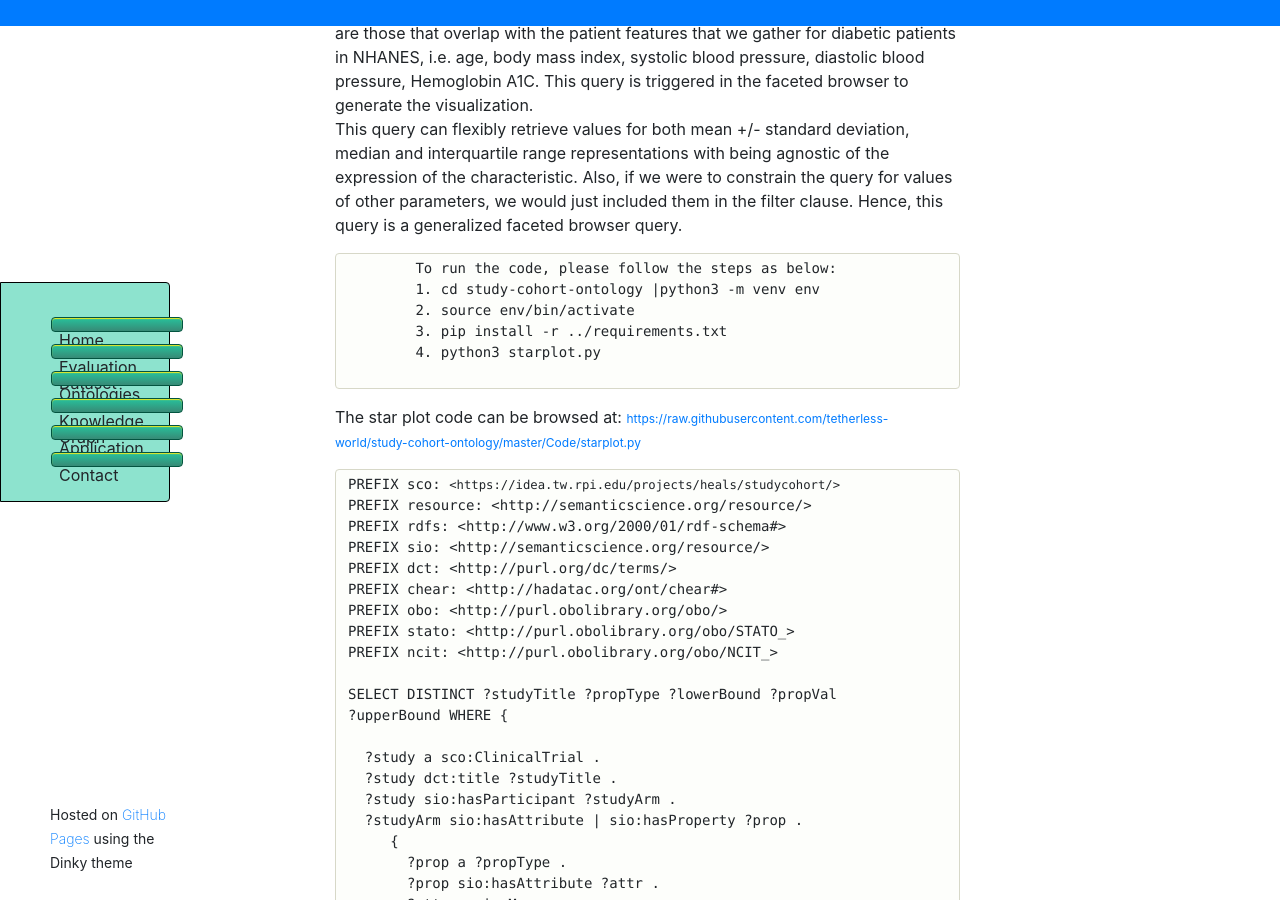
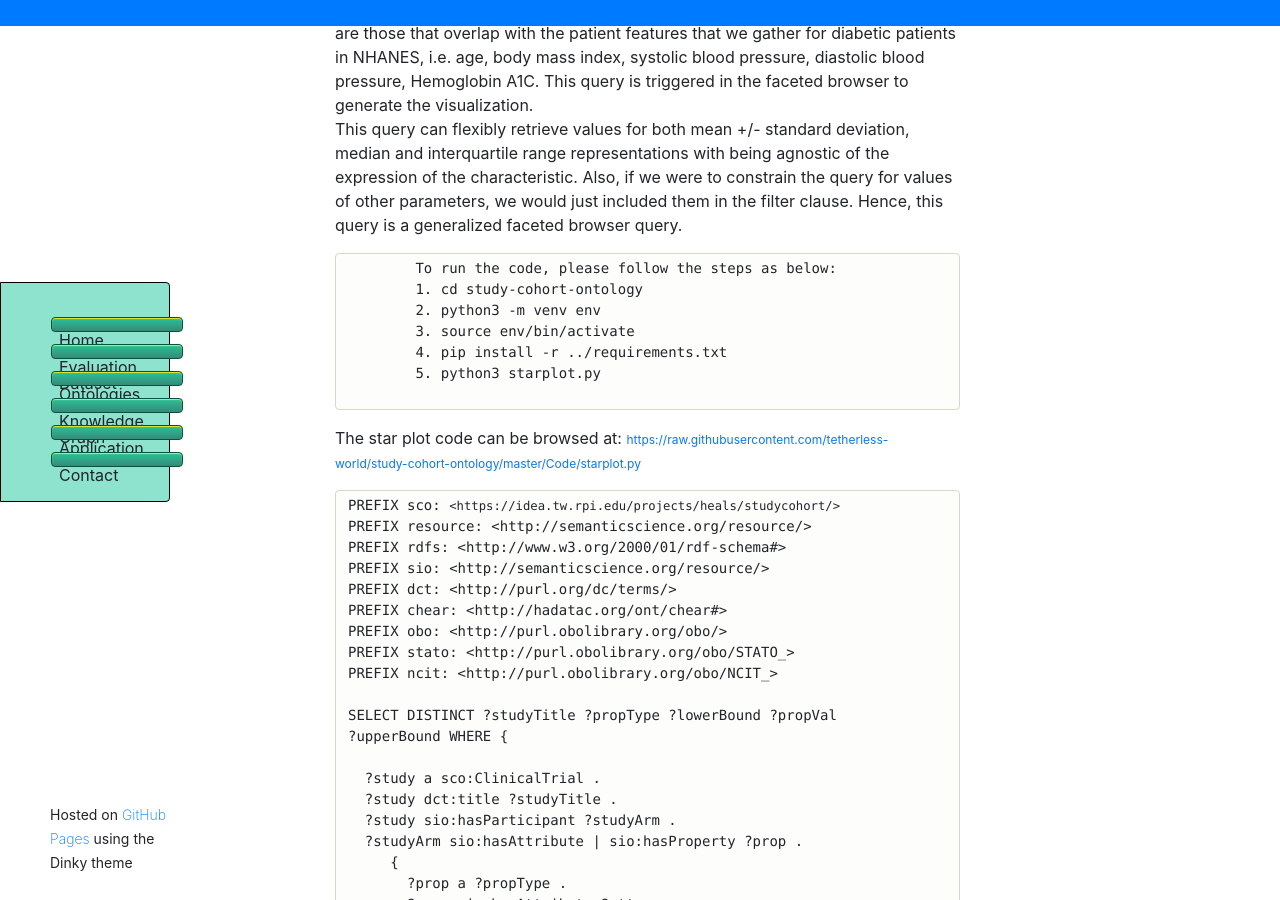
Before and after one commit to tetherless-world/study-cohort-ontology, a Jekyll site: the page built from application.md, in a window 1280 px wide and 900 px high, scrolled down 7303 px. Built offline with Jekyll 4.4.1, drawn with Linux system fonts in a browser that asks for light colours; nearby versions of some CDN libraries; our own code applies the rules of GitHub Pages for plain Markdown files; library files that are not in the unit come from our copies.

Commit message:
Update application.md

```diff
--- a/application.md
+++ b/application.md
@@ -360,10 +360,11 @@ WHERE {
     This query can flexibly retrieve values for both mean +/- standard deviation, median and interquartile range representations with being agnostic of the expression of the characteristic. Also, if we were to constrain the query for values of other parameters, we would just included them in the filter clause. Hence, this query is a generalized faceted browser query.</p>
 	<pre>
 	To run the code, please follow the steps as below:
-	1. cd study-cohort-ontology |python3 -m venv env
-	2. source env/bin/activate
-	3. pip install -r ../requirements.txt
-	4. python3 starplot.py
+	1. cd study-cohort-ontology
+	2. python3 -m venv env
+	3. source env/bin/activate
+	4. pip install -r ../requirements.txt
+	5. python3 starplot.py
 	</pre>
     <p>The star plot code can be browsed at: <a href="https://raw.githubusercontent.com/tetherless-world/study-cohort-ontology/master/Code/starplot.py"><small>https://raw.githubusercontent.com/tetherless-world/study-cohort-ontology/master/Code/starplot.py</small></a></p>
 
```
